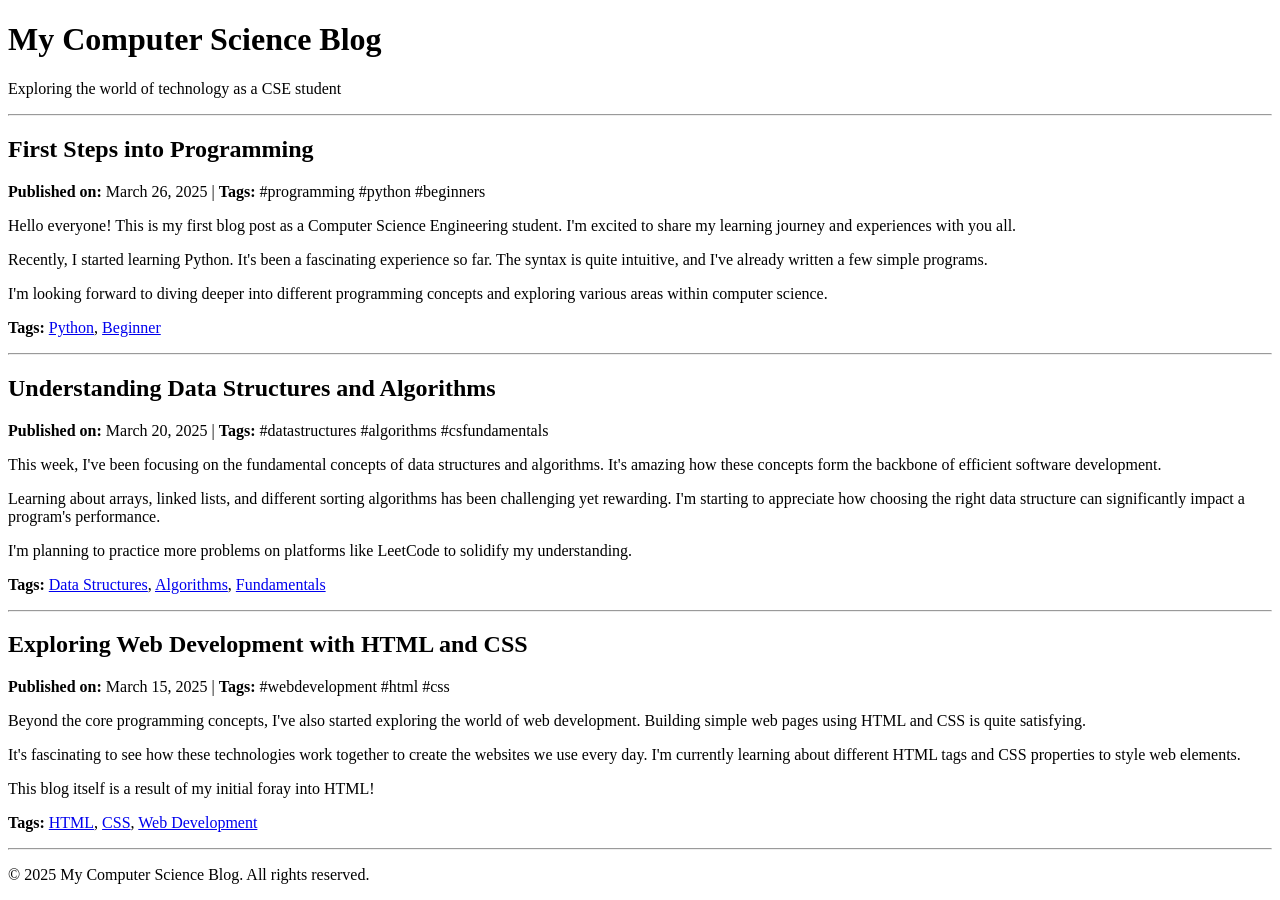
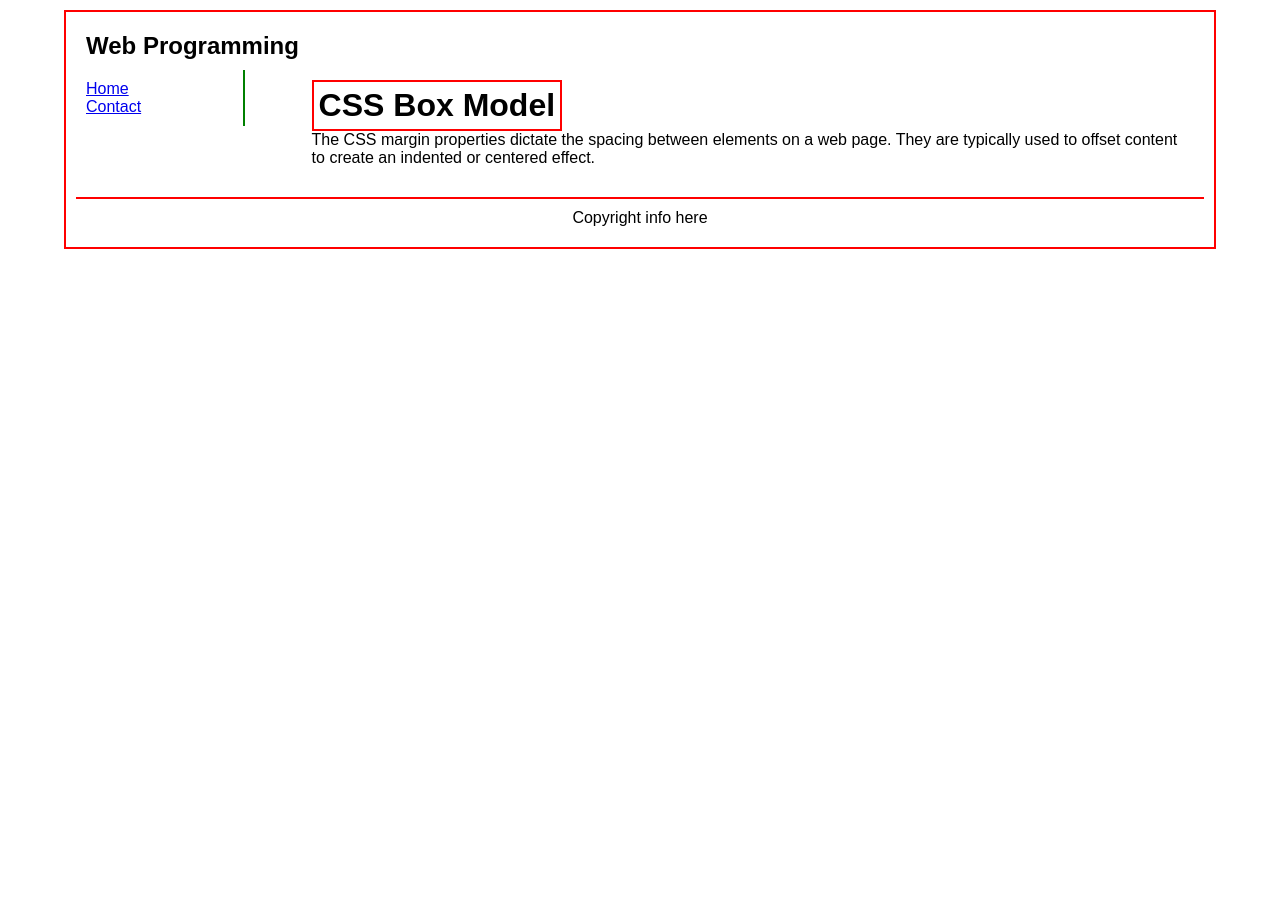
Before and after one commit to SheikhJaveed/web-lab, a plain HTML site: page index.html in a window 1280 px wide. After the commit the page ends 800 px from the top, so only its background shows below. Drawn offline with Linux system fonts and the light colour scheme.

Commit message:
Add files via upload

```diff
--- a/index.html
+++ b/index.html
@@ -3,43 +3,63 @@
 <head>
     <meta charset="UTF-8">
     <meta name="viewport" content="width=device-width, initial-scale=1.0">
-    <title>My Computer Science Journey</title>
+    <title>CSS Box Model</title>
+    <style>
+        * {
+            margin: 0;
+            padding: 0;
+            box-sizing: border-box;
+        }
+        body {
+            font-family: Arial, sans-serif;
+        }
+        .container {
+            width: 90%;
+            margin: 10px auto;
+            border: 2px solid red;
+            padding: 10px;
+        }
+        .header {
+            font-size: 24px;
+            font-weight: bold;
+            padding: 10px;
+        }
+        .sidebar {
+            float: left;
+            width: 15%;
+            border-right: 2px solid green;
+            padding: 10px;
+        }
+        .content {
+            margin-left: 20%;
+            padding: 10px;
+        }
+        .content h1 {
+            border: 2px solid red;
+            display: inline-block;
+            padding: 5px;
+        }
+        .footer {
+            border-top: 2px solid red;
+            text-align: center;
+            padding: 10px;
+            margin-top: 20px;
+            clear: both;
+        }
+    </style>
 </head>
 <body>
-
-    <h1>My Computer Science Blog</h1>
-    <p>Exploring the world of technology as a CSE student</p>
-
-    <hr>
-
-    <h2>First Steps into Programming</h2>
-    <p><strong>Published on:</strong> March 26, 2025 | <strong>Tags:</strong> #programming #python #beginners</p>
-    <p>Hello everyone! This is my first blog post as a Computer Science Engineering student. I'm excited to share my learning journey and experiences with you all.</p>
-    <p>Recently, I started learning Python. It's been a fascinating experience so far. The syntax is quite intuitive, and I've already written a few simple programs.</p>
-    <p>I'm looking forward to diving deeper into different programming concepts and exploring various areas within computer science.</p>
-    <p><strong>Tags:</strong> <a href="#">Python</a>, <a href="#">Beginner</a></p>
-
-    <hr>
-
-    <h2>Understanding Data Structures and Algorithms</h2>
-    <p><strong>Published on:</strong> March 20, 2025 | <strong>Tags:</strong> #datastructures #algorithms #csfundamentals</p>
-    <p>This week, I've been focusing on the fundamental concepts of data structures and algorithms. It's amazing how these concepts form the backbone of efficient software development.</p>
-    <p>Learning about arrays, linked lists, and different sorting algorithms has been challenging yet rewarding. I'm starting to appreciate how choosing the right data structure can significantly impact a program's performance.</p>
-    <p>I'm planning to practice more problems on platforms like LeetCode to solidify my understanding.</p>
-    <p><strong>Tags:</strong> <a href="#">Data Structures</a>, <a href="#">Algorithms</a>, <a href="#">Fundamentals</a></p>
-
-    <hr>
-
-    <h2>Exploring Web Development with HTML and CSS</h2>
-    <p><strong>Published on:</strong> March 15, 2025 | <strong>Tags:</strong> #webdevelopment #html #css</p>
-    <p>Beyond the core programming concepts, I've also started exploring the world of web development. Building simple web pages using HTML and CSS is quite satisfying.</p>
-    <p>It's fascinating to see how these technologies work together to create the websites we use every day. I'm currently learning about different HTML tags and CSS properties to style web elements.</p>
-    <p>This blog itself is a result of my initial foray into HTML!</p>
-    <p><strong>Tags:</strong> <a href="#">HTML</a>, <a href="#">CSS</a>, <a href="#">Web Development</a></p>
-
-    <hr>
-
-    <p>&copy; 2025 My Computer Science Blog. All rights reserved.</p>
-
+    <div class="container">
+        <div class="header">Web Programming</div>
+        <div class="sidebar">
+            <a href="#">Home</a><br>
+            <a href="#">Contact</a>
+        </div>
+        <div class="content">
+            <h1>CSS Box Model</h1>
+            <p>The CSS margin properties dictate the spacing between elements on a web page. They are typically used to offset content to create an indented or centered effect.</p>
+        </div>
+        <div class="footer">Copyright info here</div>
+    </div>
 </body>
 </html>
```
Also changed, not shown: style.css (added).
